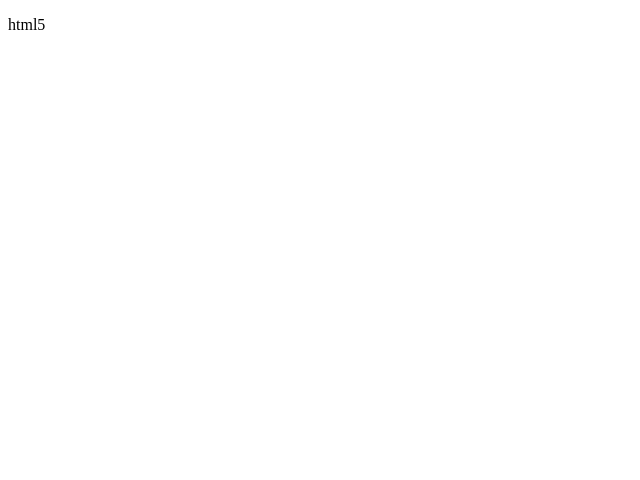
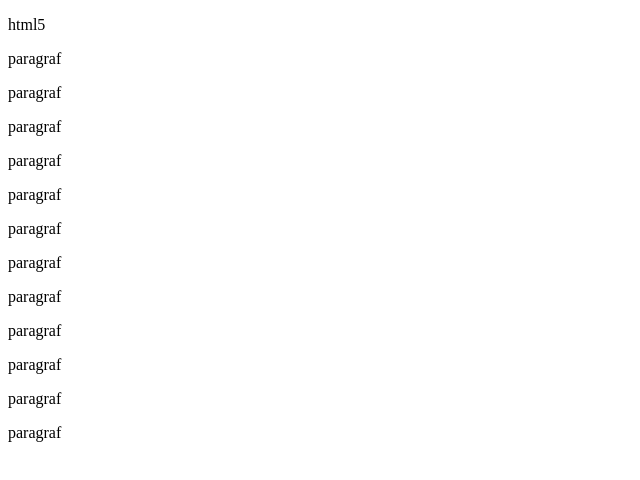
Before and after one commit to kajetans/html5, a plain HTML site: page index.html in a window 1280 px wide. Shown: the whole page, without its empty margins (0-640 px from the left). Drawn offline with Linux system fonts and the light colour scheme.

Commit message:
beautify + paragrafy

```diff
--- a/index.html
+++ b/index.html
@@ -1,12 +1,30 @@
 <!DOCTYPE html>
 <html lang="en">
+
 <head>
   <meta charset="UTF-8">
   <meta name="viewport" content="width=device-width, initial-scale=1.0">
   <meta http-equiv="X-UA-Compatible" content="ie=edge">
   <title>Document</title>
 </head>
+
 <body>
   <p>html5</p>
+
+  <div>
+    <p>paragraf</p>
+    <p>paragraf</p>
+    <p>paragraf</p>
+    <p>paragraf</p>
+    <p>paragraf</p>
+    <p>paragraf</p>
+    <p>paragraf</p>
+    <p>paragraf</p>
+    <p>paragraf</p>
+    <p>paragraf</p>
+    <p>paragraf</p>
+    <p>paragraf</p>
+  </div>
 </body>
+
 </html>
```
